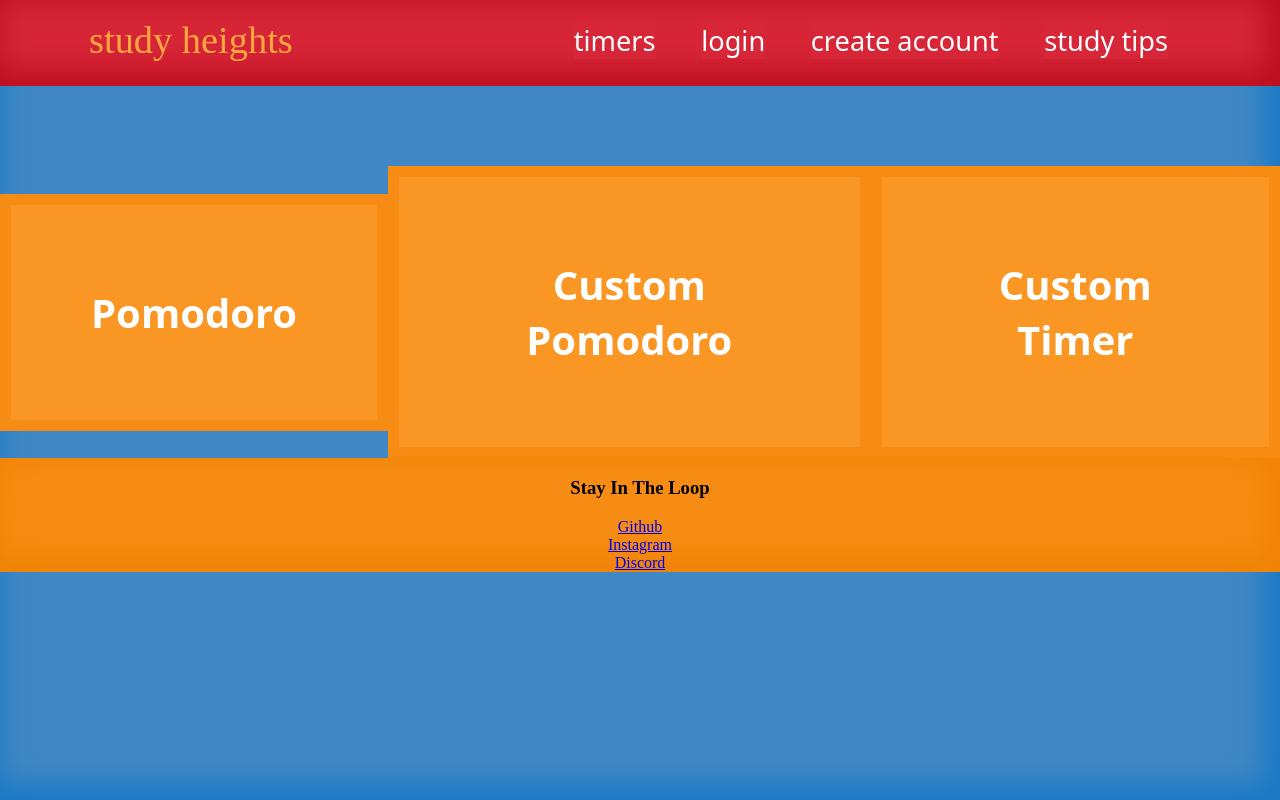
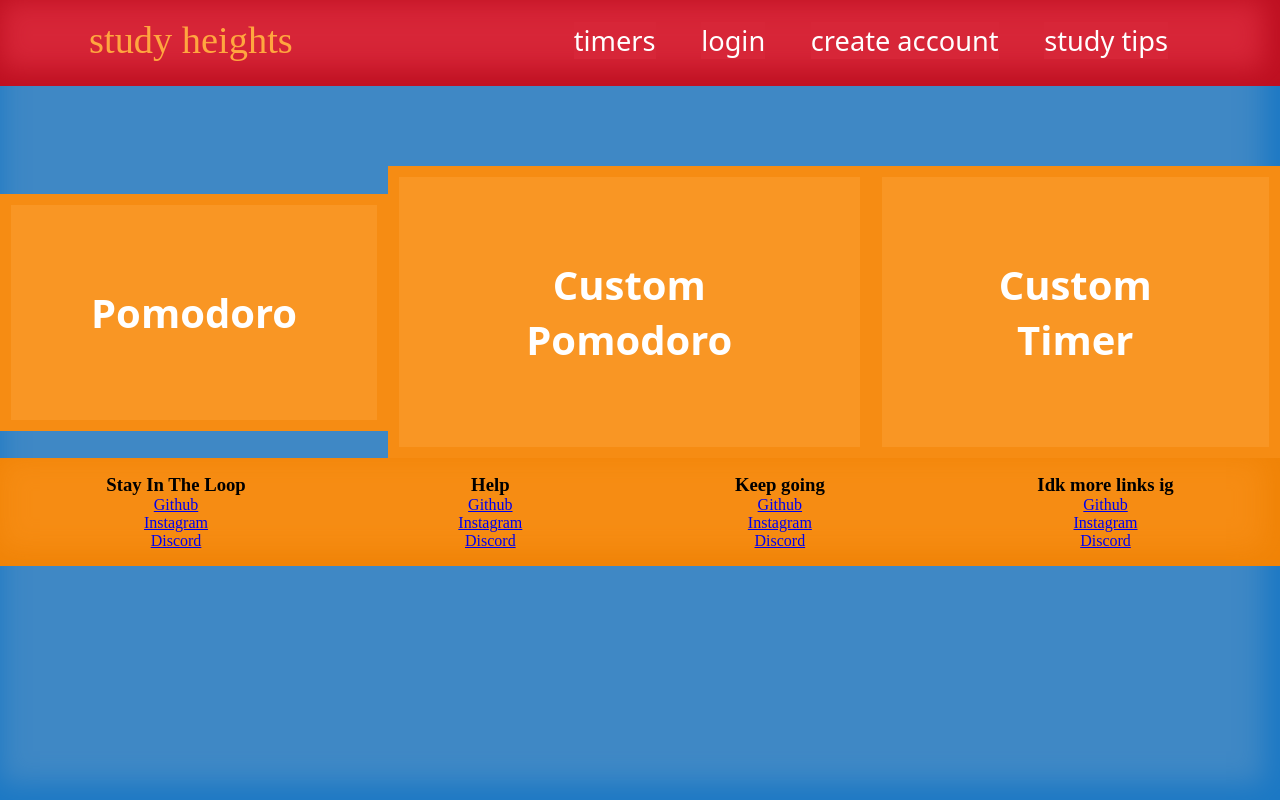
Before and after one commit to val-guedez/study-heights, a React (Vite) app in the folder frontend/: page /timers in a window 1280 px wide. Built offline with nearby package versions, Linux system fonts and the light colour scheme; a web font is replaced by a local one.

Commit message:
Finish basic footer

```diff
--- a/frontend/src/App.tsx
+++ b/frontend/src/App.tsx
@@ -32,6 +32,12 @@ function App() {
       <footer id={footerStyles.footerContainer}>
         <FooterText heading={"Stay In The Loop"}
         listElements={[{Github: "https://github.com/val-guedez/study-heights"}, {Instagram: "idk"}, {Discord: "im just ken"}]}/>
+        <FooterText heading={"Help"}
+        listElements={[{Github: "https://github.com/val-guedez/study-heights"}, {Instagram: "idk"}, {Discord: "im just ken"}]}/>
+        <FooterText heading={"Keep going"}
+        listElements={[{Github: "https://github.com/val-guedez/study-heights"}, {Instagram: "idk"}, {Discord: "im just ken"}]}/>
+        <FooterText heading={"Idk more links ig"}
+        listElements={[{Github: "https://github.com/val-guedez/study-heights"}, {Instagram: "idk"}, {Discord: "im just ken"}]}/>
       </footer>
     </div>
   )
--- a/frontend/src/FooterText.tsx
+++ b/frontend/src/FooterText.tsx
@@ -8,7 +8,7 @@ interface FooterProps {
 export const FooterText = (props: FooterProps) => {
   return (
     <div className={styles.sectionContainer}>
-      <h3> {props.heading} </h3>
+      <h3 className={styles.title}> {props.heading} </h3>
       {/* For now it will route all links to root */}
       {props.listElements.map((dotPoint: object) => {
         return <Link to='/'> {Object.keys(dotPoint)[0]} </Link>;
--- a/frontend/src/styles/Footer.module.css
+++ b/frontend/src/styles/Footer.module.css
@@ -12,4 +12,9 @@
   flex-direction: column;
   justify-content: space-between;
   align-items: center;
+  padding: 1rem 0;
 }
+
+.title {
+  margin: 0;
+}
```
